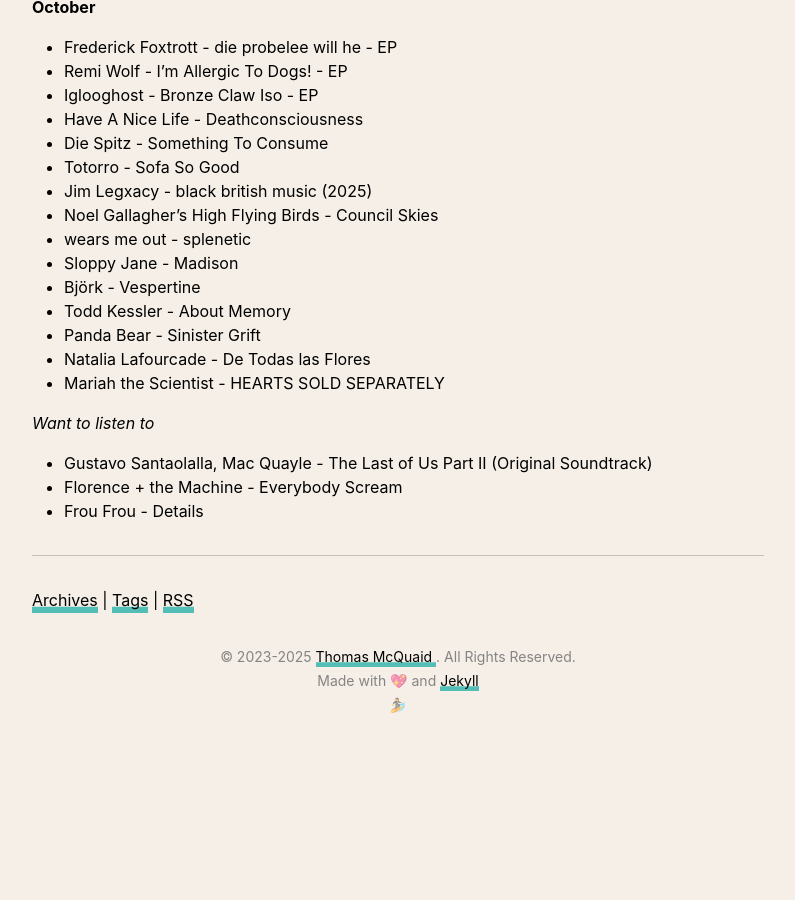
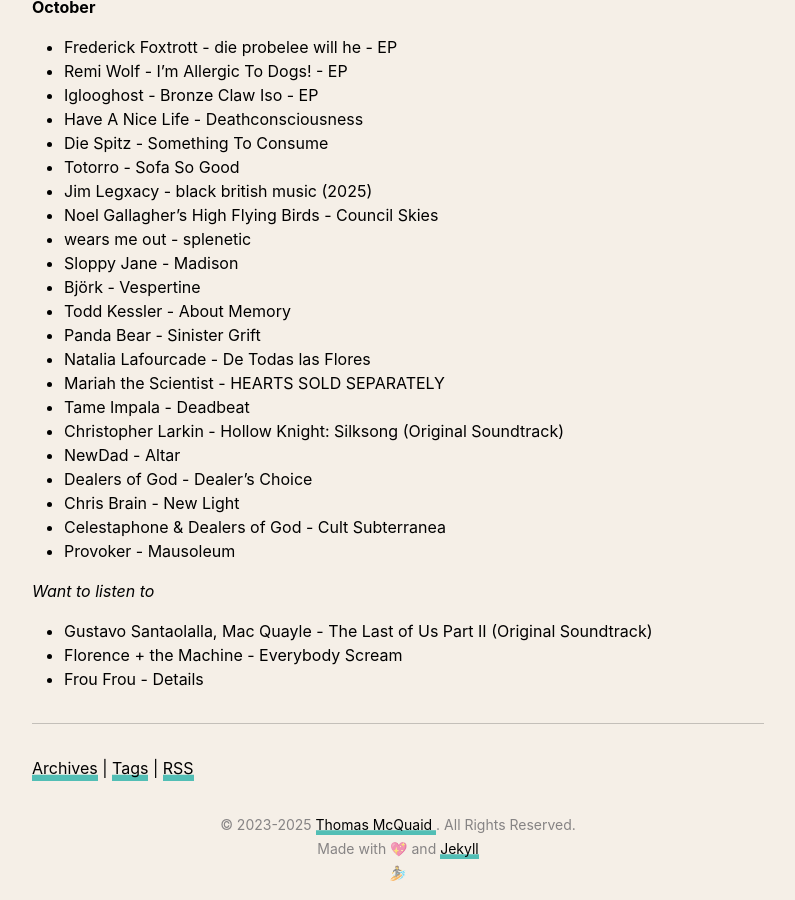
Before and after one commit to thomasmcquaidee/thomasmcquaidee.github.io, a Jekyll site: the page built from _posts/2025-01-21-listening-to-more-albums.md, in a window 1280 px wide and 900 px high, scrolled down 5877 px. Shown: the whole window, without its empty margins (242-1037 px from the left). Built offline with Jekyll 4.4.1, drawn with Linux system fonts in a browser that asks for light colours; before the commit the page ends 6609 px from its top, so only the background shows below that; some of the changed text lies outside the part shown.

Commit message:
Update 2025-01-21-listening-to-more-albums.md

```diff
--- a/_posts/2025-01-21-listening-to-more-albums.md
+++ b/_posts/2025-01-21-listening-to-more-albums.md
@@ -248,6 +248,13 @@
 - Panda Bear - Sinister Grift
 - Natalia Lafourcade - De Todas las Flores
 - Mariah the Scientist - HEARTS SOLD SEPARATELY
+- Tame Impala - Deadbeat
+- Christopher Larkin - Hollow Knight: Silksong (Original Soundtrack)
+- NewDad - Altar
+- Dealers of God - Dealer's Choice
+- Chris Brain - New Light
+- Celestaphone & Dealers of God - Cult Subterranea
+- Provoker - Mausoleum
 
 
 *Want to listen to*
```
Also changed, not shown: other parts of _posts/2025-01-21-listening-to-more-albums.md (+1 -1 lines).
